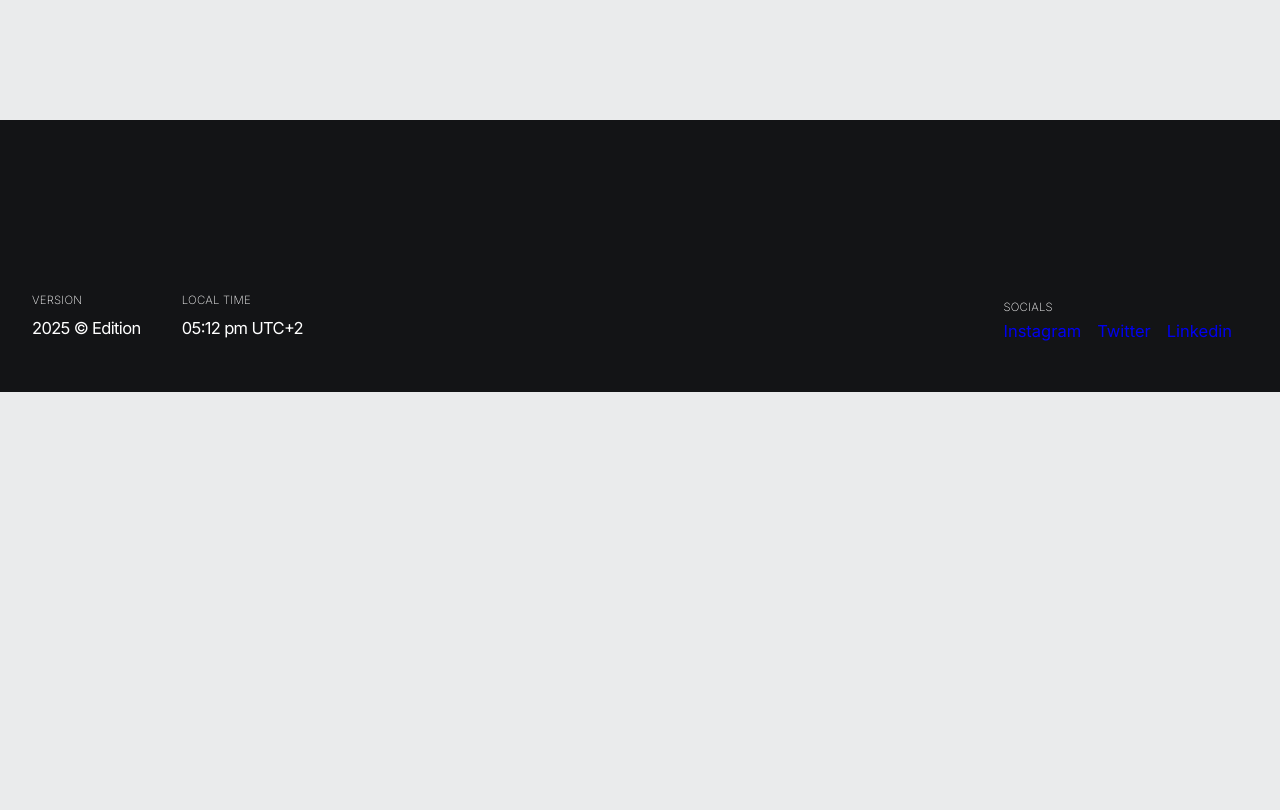
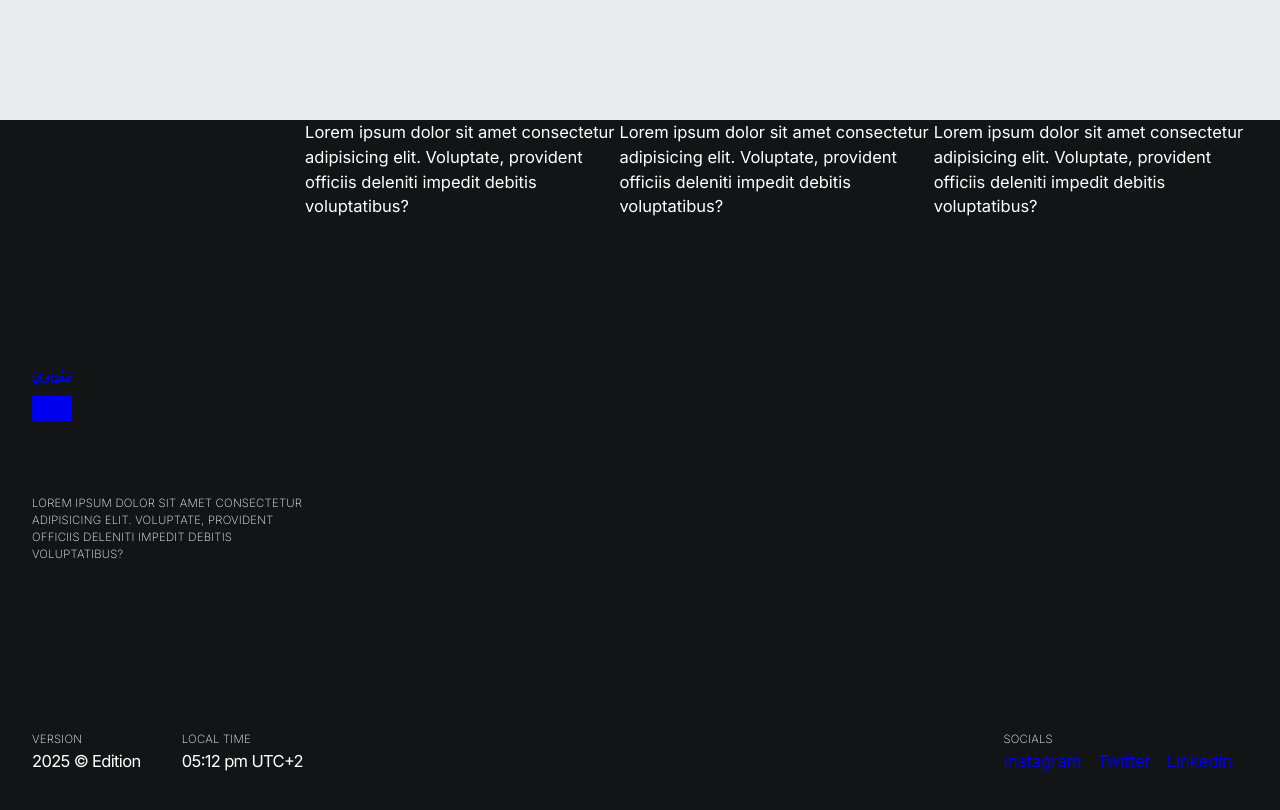
Before and after one commit to ymhaah/Hefnawy-Studio, a Next.js app: page / in a window 1280 px wide. Shown: the part 3880-4690 px from the top of the page. Before the commit the page ends 4272 px from the top, so only its background shows below. Built offline with nearby package versions, Linux system fonts and the light colour scheme; a web font is replaced by a local one.

Commit message:
style: footer layout  update

```diff
--- a/src/components/Footer.tsx
+++ b/src/components/Footer.tsx
@@ -1,4 +1,6 @@
 import { ReactNode } from "react";
+
+import Link from "next/link";
 
 import SocialLinks from "@ui/SocialLinks";
 import LocalTime from "@ui/LocalTime";
@@ -22,21 +24,45 @@ function Footer(): ReactNode {
     ];
 
     return (
-        <footer className="main-footer w-full " aria-label="main site footer">
-            <div className="Container">
-                {/* <div className="footer__main">
-                    <h2 className="footer__title">
-                        <a href="/index.html" className="main-logo focus">
-                        Shubham
-                    </a>
-                    </h2>
-                    <p className="small">
+        <footer
+            className="main-footer w-full overflow-hidden"
+            aria-label="main site footer"
+        >
+            <div className="Container flex flex-col relative">
+                <section
+                    className="footer__main w-full flex flex-row"
+                    aria-label="main site footer"
+                >
+                    <div className="Logo logo_main">
+                        <h2 className="">
+                            <Link href="/" className="focus">
+                                <span aria-hidden="true">حَفْناوِيّ</span>
+                                <span className="sr-only">hefnawy studio</span>
+                            </Link>
+                        </h2>
+                        <p className="small">
+                            Lorem ipsum dolor sit amet consectetur adipisicing
+                            elit. Voluptate, provident officiis deleniti impedit
+                            debitis voluptatibus?
+                        </p>
+                    </div>
+                    <div className="">
                         Lorem ipsum dolor sit amet consectetur adipisicing elit.
                         Voluptate, provident officiis deleniti impedit debitis
                         voluptatibus?
-                    </p>
-                </div>
-                {footerLinks.map((item, index) => (
+                    </div>
+                    <div className="">
+                        Lorem ipsum dolor sit amet consectetur adipisicing elit.
+                        Voluptate, provident officiis deleniti impedit debitis
+                        voluptatibus?
+                    </div>
+                    <div className="">
+                        Lorem ipsum dolor sit amet consectetur adipisicing elit.
+                        Voluptate, provident officiis deleniti impedit debitis
+                        voluptatibus?
+                    </div>
+                </section>
+                {/* {footerLinks.map((item, index) => (
                     <nav key={index} aria-label="secondary Navigation">
                         <h2 className="footer__title">{item.title}</h2>
                         <ul>
@@ -97,42 +123,30 @@ function Footer(): ReactNode {
                             ))}
                         </ul>
                     </div>
-                ))}
-                <nav aria-label="social media links">
-                    <h2 className="footer__title">Follow My On</h2>
-                    <SocialLinks />
-                </nav> */}
+                ))} */}
+
                 <section
                     className="footer_bottom w-full flex justify-between gap-4 items-center flex-row "
                     aria-label="Site Info & Links"
                 >
                     <div className="footer_info flex justify-start items-center flex-row ">
-                        <div className="">
+                        <div className="flex flex-col">
                             <h2 className="small">Version</h2>
                             <p>2025 © Edition</p>
                         </div>
-                        <div>
+                        <div className="flex flex-col">
                             <h2 className="small">Local time</h2>
                             <LocalTime />
                         </div>
                     </div>
                     <nav
-                        className="flex justify-center items-start flex-col "
+                        className="flex items-start flex-col "
                         aria-label="social media links"
                     >
                         <h2 className="small">Socials</h2>
                         <SocialLinks />
                     </nav>
                 </section>
-                {/* <div className="Logo logo_studio absolute  w-full h-full flex justify-center items-center">
-                    <h1
-                        className="glitch"
-                        data-text="studio"
-                        aria-hidden="true"
-                    >
-                        studio
-                    </h1>
-                </div> */}
             </div>
         </footer>
     );
--- a/src/style/components/_footer.scss
+++ b/src/style/components/_footer.scss
@@ -6,9 +6,13 @@
 // @include grid(2, 2, fr, 1rem)
 
 footer.main-footer {
+    --glitch-bg-clr: var(--bg-clr-dark);
+    --glitch-txt-clr: var(--txt-clr-light);
     background-color: var(--bg-clr-dark);
     color: var(--txt-clr-light);
     .Container {
+        .footer__main {
+        }
         // @include flex(c, c, c);
         // padding: var(--gap) 0;
         // gap: calc(var(--gap) / 2);
--- a/src/style/components/_loading.scss
+++ b/src/style/components/_loading.scss
@@ -7,15 +7,19 @@
 
 // font-family: var(--ff-Diwani);
 
-$glitch-steps: 25; // ? max is 100 before it gets too much
+$glitch-steps: 30; // ? max is 100 before it gets too much
+:root {
+    --glitch-intensity: -4px; // ? max is 5 before it gets too much
+    --glitch-speed: 2.5s;
+    --glitch-bg-clr: var(--bg-clr);
+    --glitch-txt-clr: var(--txt-clr);
+}
 .Loading {
-    --glitch-intensity: -3px; // ? max is 5 before it gets too much
-    --glitch-speed: 3s;
-    background-color: var(--bg-clr);
+    background-color: var(--glitch-bg-clr);
     .Container {
         .Logo {
             h1 {
-                color: var(--txt-clr);
+                color: var(--glitch-txt-clr);
             }
         }
         .logo_main {
@@ -40,8 +44,8 @@ $glitch-steps: 25; // ? max is 100 before it gets too much
     width: fit-content;
     position: absolute;
     top: 0;
-    color: var(--txt-clr);
-    background: var(--bg-clr);
+    color: var(--glitch-txt-clr);
+    background: var(--glitch-bg-clr);
     overflow: hidden;
     clip: rect(0, 0px, 0, 0);
     user-select: none;
--- a/src/style/global/_normalies.scss
+++ b/src/style/global/_normalies.scss
@@ -366,20 +366,23 @@ svg {
 }
 
 .Logo {
-    h1 {
+    h1,
+    h2 {
         font-weight: var(--fw-m);
         filter: blur(0.05px);
         user-select: none;
     }
 }
 .logo_main {
-    h1 {
+    h1,
+    h2 {
         font-family: var(--ff-rakkas);
         font-size: var(--fs-xxl);
     }
 }
 .logo_studio {
-    h1 {
+    h1,
+    h2 {
         font-family: var(--ff-modern_society);
     }
 }
--- a/src/style/global/_typography.scss
+++ b/src/style/global/_typography.scss
@@ -48,40 +48,34 @@ body {
     -webkit-font-smoothing: antialiased;
     -moz-osx-font-smoothing: grayscale;
 }
-// :where(h1, h2, h3, h4, p, a:not(.Button), .Button, span) {
-//     // margin: 0;
-//     // letter-spacing: #{toRem(2px)};
-//     // color: black;
-// }
+:where(h1, h2, h3, h4, p, a:not(.Button), span) {
+    margin: 0;
+    font-size: var(--fs-base);
+}
 :where(h1, h2, h3, h4) {
     text-transform: capitalize;
 }
 // :where(h1, h2, h3, h4, p, span):not(:last-child) {
 //     margin: 0 0 0.5rem 0;
 // }
-h1,
-h2,
 .h1 {
     font-weight: 700;
     line-height: calc(1em * 1.1);
     letter-spacing: -0.02em;
     margin: 0.5em 0;
 }
-h3,
 .h3 {
     font-weight: 700;
     line-height: calc(1em * 1.2);
     letter-spacing: -0.015em;
     margin: 0.6em 0;
 }
-h4,
 .h4 {
     font-weight: 600;
     line-height: calc(1em * 1.3);
     letter-spacing: -0.01em;
     margin: 0.75em 0;
 }
-p,
 .p {
     font-weight: 400;
     margin: 0.6em 0;
```
